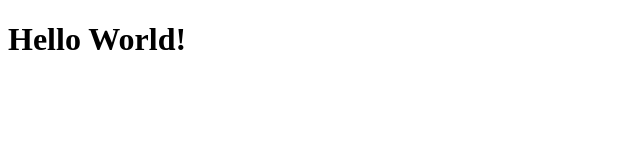
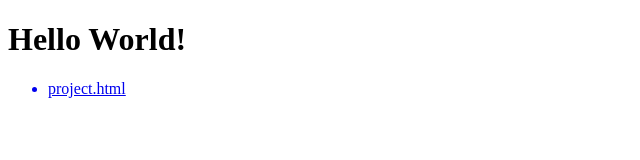
Before and after one commit to mrplatt/mrplatt.github.io, a plain HTML site: page index.html in a window 1280 px wide. Shown: the whole page, without its empty margins (0-640 px from the left). Drawn offline with Linux system fonts and the light colour scheme.

Commit message:
Update index.html

```diff
--- a/index.html
+++ b/index.html
@@ -9,6 +9,9 @@
   <body>
     <h1>Hello World!</h1>
 
+    <ul>
+      <a href="project.html"><li>project.html</li></a>
+    </ul>
   </body>
 
 </html>
```
